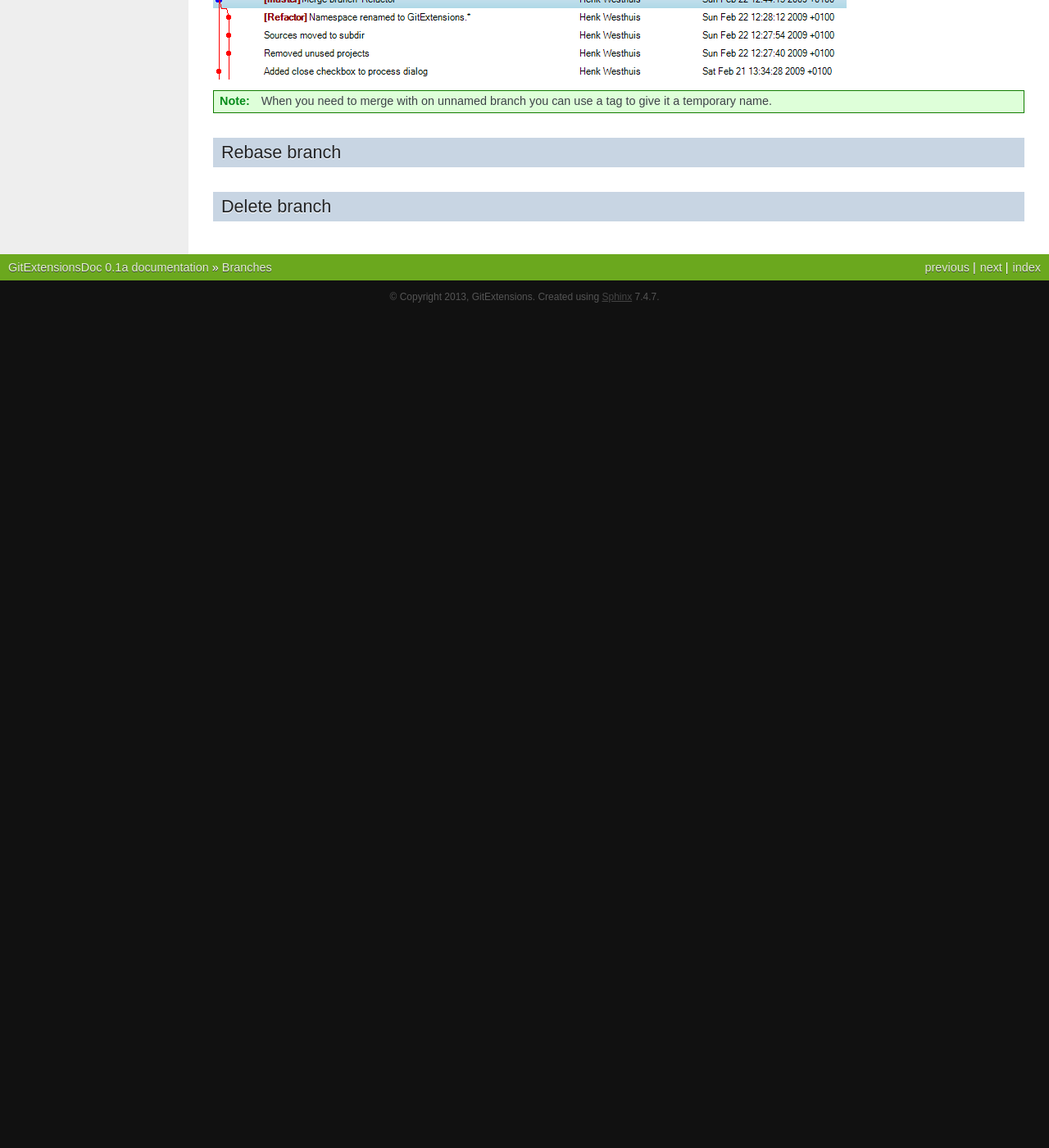
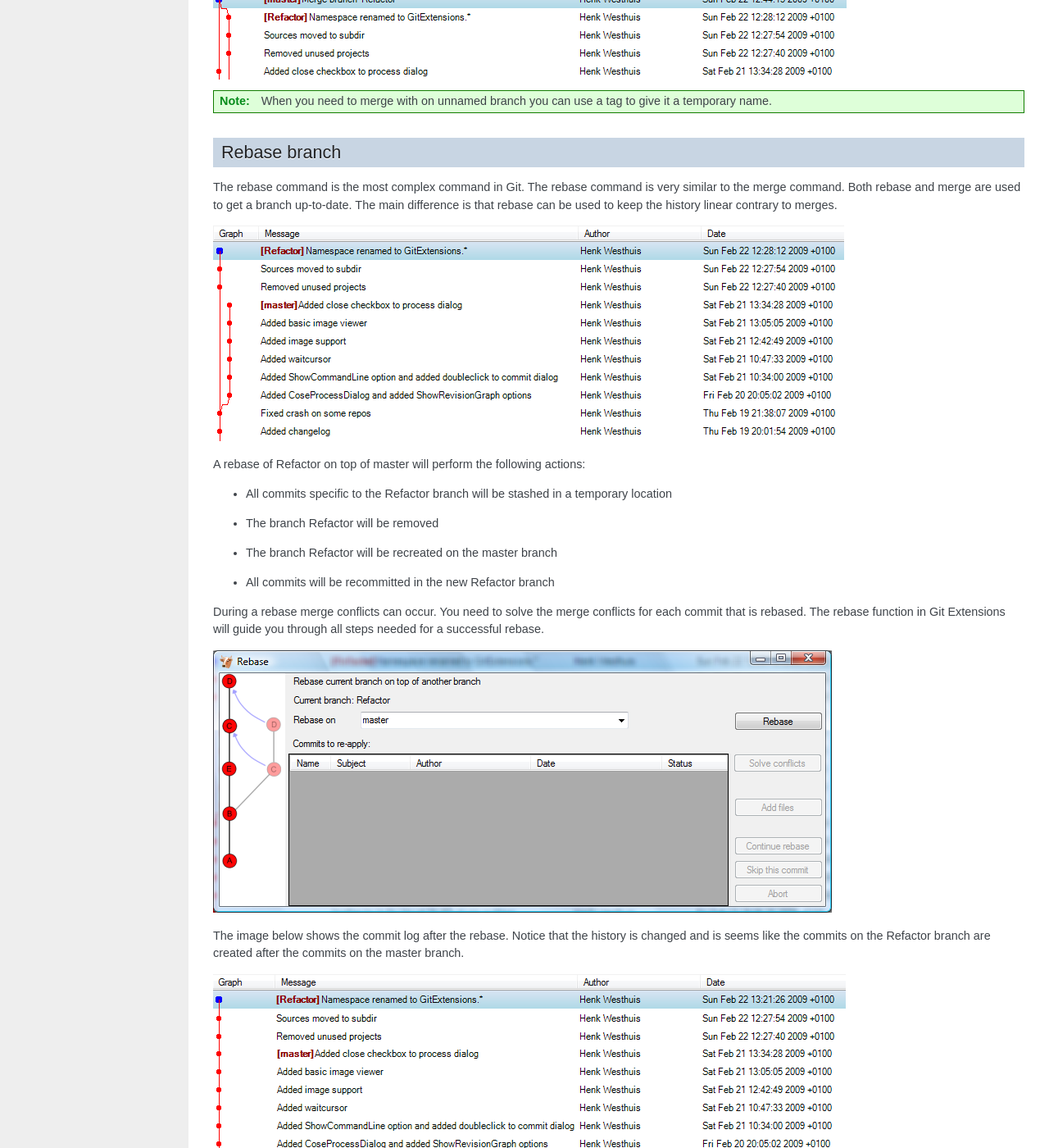
Before and after one commit to martinqt/GitExtensionsDoc, a Sphinx documentation site: the page built from source/branches.rst, in a window 1280 px wide and 1400 px high, scrolled down 2416 px. Shown: the whole window at 82% size. Built offline with Sphinx 7.4.7, drawn with Linux system fonts in a browser that asks for light colours; before the commit the page ends 2798 px from its top, so only the background shows below that; some of the changed text lies outside the part shown.

Commit message:
Complete branches section porting

```diff
--- a/source/branches.rst
+++ b/source/branches.rst
@@ -79,5 +79,44 @@ also delete the Refactor branch if it is not used anymore.
 Rebase branch
 -------------
 
+The rebase command is the most complex command in Git. The rebase command is very similar to the merge command. Both rebase
+and merge are used to get a branch up-to-date. The main difference is that rebase can be used to keep the history linear
+contrary to merges.
+
+.. image:: /images/rebase1.png
+
+A rebase of Refactor on top of master will perform the following actions:
+
+* All commits specific to the Refactor branch will be stashed in a temporary location
+* The branch Refactor will be removed
+* The branch Refactor will be recreated on the master branch
+* All commits will be recommitted in the new Refactor branch
+
+During a rebase merge conflicts can occur. You need to solve the merge conflicts for each commit that is rebased. The
+rebase function in Git Extensions will guide you through all steps needed for a successful rebase.
+
+.. image:: /images/rebase_dialog.png
+
+The image below shows the commit log after the rebase. Notice that the history is changed and is seems like the commits on
+the Refactor branch are created after the commits on the master branch.
+
+.. image:: /images/rebase2.png
+
+.. warning::
+
+    Because this function rewrites history you should only use this on branches that are not published to other repositories
+    yet. When you rebase a branch that is already pushed it will be harder to pull or push to that remote. If you want to get
+    a branch up-to-date that is already published you should merge.
+
 Delete branch
 -------------
+
+It is very common to create a lot of branches. You can delete branches when they are not needed anymore and you do not want
+to keep the work done in that branch. When you delete a branch that is not yet merged, all commits will be lost. When you
+delete a branch that is already merged with another branch, the merged commits will not be lost because they are also part
+of another branch.
+
+You can delete a branch using ``Delete branch`` in ``Commands`` menu. If you want to delete a branch that is not merged into
+another branch, you need to check the ``Force delete`` checkbox.
+
+.. image:: /images/delet_branch.png
```
Also changed, not shown: progress.md (+3 -3 lines), source/images/delet_branch.png (added), source/images/rebase1.png (added), source/images/rebase2.png (added), source/images/rebase_dialog.png (added).
